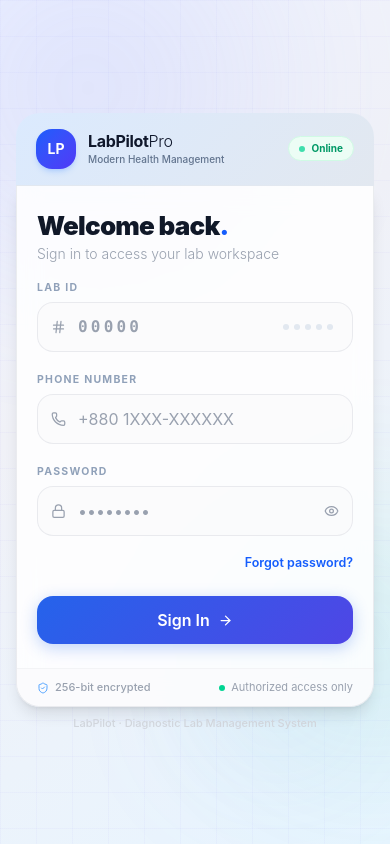
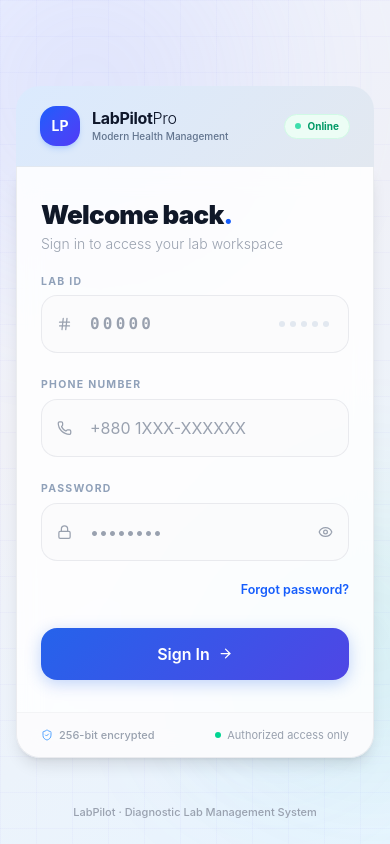
Before and after one commit to samiulfahad/LabPilotClient-Frontend, a React (Vite) app: page / in a window 390 px wide. Built offline with nearby package versions, Linux system fonts and the light colour scheme; what @react-pdf/renderer would draw is missing.

Commit message:
updated report upload

```diff
--- a/src/pages/login/index.jsx
+++ b/src/pages/login/index.jsx
@@ -125,15 +125,15 @@ export default function Login() {
     setResetPhone("");
   };
 
-  /* ── Responsive input styles (tuned for mobile) ── */
+  /* ── Modern mobile-first input styles ── */
   const inputBase =
-    "w-full bg-gray-50/70 border border-gray-200/80 rounded-2xl px-4 py-3 pl-10 text-base text-slate-800 outline-none transition-all duration-200 placeholder:text-gray-400 focus:border-blue-400 focus:ring-4 focus:ring-blue-100/60 focus:bg-white sm:px-5 sm:py-4 sm:pl-12 sm:text-sm";
+    "w-full bg-gray-50/70 border border-gray-200/80 rounded-2xl px-5 py-4 pl-12 text-base text-slate-800 outline-none transition-all duration-200 placeholder:text-gray-400 focus:border-blue-400 focus:ring-4 focus:ring-blue-100/60 focus:bg-white sm:px-3.5 sm:py-2.5 sm:pl-10 sm:text-sm";
 
   const inputErr = "border-red-300 ring-4 ring-red-100/60 focus:border-red-400 focus:ring-red-100/60";
 
   return (
     <div
-      className="h-screen overflow-hidden flex items-center justify-center p-4 relative"
+      className="fixed inset-0 h-[100dvh] w-full flex items-center justify-center p-4 sm:p-6 overflow-hidden"
       style={{
         background: "linear-gradient(145deg, #f0f4ff 0%, #f0f1f7 40%, #e8f5ff 100%)",
         fontFamily: "'Inter', 'SF Pro Display', system-ui, sans-serif",
@@ -176,7 +176,7 @@ export default function Login() {
       >
         {/* ── Brand header (matches DesktopMenu header exactly) ── */}
         <div
-          className="flex items-center gap-3 px-5 py-4 sm:px-6 sm:py-5 rounded-t-3xl border-b border-slate-200"
+          className="flex items-center gap-3 px-6 py-5 sm:px-5 sm:py-4 rounded-t-3xl border-b border-slate-200"
           style={{
             background: "linear-gradient(135deg, #dbeafe 0%, #e2e8f0 100%)",
             animation: "lpFadeUp 0.5s cubic-bezier(.22,1,.36,1) 0.05s both",
@@ -203,10 +203,10 @@ export default function Login() {
           className="bg-white/85 backdrop-blur-md border border-gray-200/80 border-t-0 shadow-lg"
           style={{ borderRadius: "0 0 24px 24px" }}
         >
-          <div className="px-5 pt-6 pb-6 sm:px-7 sm:pt-8 sm:pb-8">
+          <div className="px-6 sm:px-7 pt-8 sm:pt-6 pb-8 sm:pb-6">
             {/* ── View headings ── */}
             {view === "login" && (
-              <div className="mb-4 sm:mb-5" style={{ animation: "lpFadeUp 0.5s cubic-bezier(.22,1,.36,1) 0.1s both" }}>
+              <div className="mb-5" style={{ animation: "lpFadeUp 0.5s cubic-bezier(.22,1,.36,1) 0.1s both" }}>
                 <h1
                   className="text-[26px] sm:text-[22px] font-black text-gray-900 tracking-tight leading-tight mb-0.5"
                   style={{ letterSpacing: "-0.03em" }}
@@ -218,7 +218,7 @@ export default function Login() {
             )}
 
             {view === "reset" && (
-              <div className="mb-4 sm:mb-5" style={{ animation: "lpFadeUp 0.5s cubic-bezier(.22,1,.36,1) 0.1s both" }}>
+              <div className="mb-5" style={{ animation: "lpFadeUp 0.5s cubic-bezier(.22,1,.36,1) 0.1s both" }}>
                 <h1
                   className="text-[26px] sm:text-[22px] font-black text-gray-900 tracking-tight leading-tight mb-0.5"
                   style={{ letterSpacing: "-0.03em" }}
@@ -232,7 +232,7 @@ export default function Login() {
             )}
 
             {view === "sent" && (
-              <div className="mb-4 sm:mb-5" style={{ animation: "lpFadeUp 0.5s cubic-bezier(.22,1,.36,1) 0.1s both" }}>
+              <div className="mb-5" style={{ animation: "lpFadeUp 0.5s cubic-bezier(.22,1,.36,1) 0.1s both" }}>
                 <h1
                   className="text-[26px] sm:text-[22px] font-black text-gray-900 tracking-tight leading-tight mb-0.5"
                   style={{ letterSpacing: "-0.03em" }}
@@ -245,16 +245,16 @@ export default function Login() {
 
             {/* ════ LOGIN ════ */}
             {view === "login" && (
-              <div className="flex flex-col gap-5 sm:gap-4">
+              <div className="flex flex-col gap-6 sm:gap-4">
                 {/* Lab ID */}
                 <div style={{ animation: "lpFadeUp 0.5s cubic-bezier(.22,1,.36,1) 0.15s both" }}>
                   <Field label="Lab ID" icon={Hash} error={errors.labId}>
                     <Hash
                       size={15}
-                      className="absolute left-3.5 sm:left-4 top-1/2 -translate-y-1/2 text-gray-400 pointer-events-none z-10"
+                      className="absolute left-4 sm:left-3.5 top-1/2 -translate-y-1/2 text-gray-400 pointer-events-none z-10"
                     />
                     <input
-                      className={`${inputBase} font-mono tracking-[0.2em] font-bold pr-20 sm:pr-24 ${
+                      className={`${inputBase} font-mono tracking-[0.2em] font-bold pr-24 sm:pr-20 ${
                         errors.labId ? inputErr : ""
                       }`}
                       type="text"
@@ -273,7 +273,7 @@ export default function Login() {
                   <Field label="Phone Number" icon={Phone} error={errors.phone}>
                     <Phone
                       size={15}
-                      className="absolute left-3.5 sm:left-4 top-1/2 -translate-y-1/2 text-gray-400 pointer-events-none z-10"
+                      className="absolute left-4 sm:left-3.5 top-1/2 -translate-y-1/2 text-gray-400 pointer-events-none z-10"
                     />
                     <input
                       className={`${inputBase} ${errors.phone ? inputErr : ""}`}
@@ -290,10 +290,10 @@ export default function Login() {
                   <Field label="Password" icon={Lock} error={errors.password}>
                     <Lock
                       size={15}
-                      className="absolute left-3.5 sm:left-4 top-1/2 -translate-y-1/2 text-gray-400 pointer-events-none z-10"
+                      className="absolute left-4 sm:left-3.5 top-1/2 -translate-y-1/2 text-gray-400 pointer-events-none z-10"
                     />
                     <input
-                      className={`${inputBase} pr-11 sm:pr-12 ${errors.password ? inputErr : ""}`}
+                      className={`${inputBase} pr-12 sm:pr-11 ${errors.password ? inputErr : ""}`}
                       type={showPw ? "text" : "password"}
                       placeholder="••••••••"
                       value={password}
@@ -302,7 +302,7 @@ export default function Login() {
                     />
                     <button
                       type="button"
-                      className="absolute right-3.5 sm:right-4 top-1/2 -translate-y-1/2 text-gray-400 hover:text-gray-600 transition-colors"
+                      className="absolute right-4 sm:right-3.5 top-1/2 -translate-y-1/2 text-gray-400 hover:text-gray-600 transition-colors"
                       onClick={() => setShowPw((p) => !p)}
                       tabIndex={-1}
                     >
@@ -313,7 +313,7 @@ export default function Login() {
 
                 {/* Forgot */}
                 <div
-                  className="flex justify-end -mt-0.5"
+                  className="flex justify-end -mt-1"
                   style={{ animation: "lpFadeUp 0.5s cubic-bezier(.22,1,.36,1) 0.28s both" }}
                 >
                   <button
@@ -342,7 +342,7 @@ export default function Login() {
                     type="button"
                     onClick={handleLogin}
                     disabled={loading}
-                    className="group w-full flex items-center justify-center gap-2 px-6 py-3 sm:px-4 sm:py-3.5 rounded-2xl font-semibold text-base sm:text-sm text-white transition-all duration-200 disabled:opacity-60 disabled:cursor-not-allowed hover:-translate-y-0.5 hover:shadow-lg hover:shadow-blue-500/25 active:translate-y-0"
+                    className="group w-full flex items-center justify-center gap-2 px-6 py-3.5 sm:px-4 sm:py-2.5 rounded-2xl font-semibold text-base sm:text-sm text-white transition-all duration-200 disabled:opacity-60 disabled:cursor-not-allowed hover:-translate-y-0.5 hover:shadow-lg hover:shadow-blue-500/25 active:translate-y-0"
                     style={{
                       background: "linear-gradient(135deg, #2563eb 0%, #4f46e5 100%)",
                       boxShadow: "0 4px 16px rgba(37,99,235,0.28)",
@@ -364,13 +364,13 @@ export default function Login() {
             {/* ════ RESET ════ */}
             {view === "reset" && (
               <div
-                className="flex flex-col gap-5 sm:gap-5"
+                className="flex flex-col gap-6 sm:gap-5"
                 style={{ animation: "lpFadeUp 0.5s cubic-bezier(.22,1,.36,1) 0.1s both" }}
               >
                 <Field label="Registered Phone Number" icon={Phone} error={errors.resetPhone}>
                   <Phone
                     size={15}
-                    className="absolute left-3.5 sm:left-4 top-1/2 -translate-y-1/2 text-gray-400 pointer-events-none z-10"
+                    className="absolute left-4 sm:left-3.5 top-1/2 -translate-y-1/2 text-gray-400 pointer-events-none z-10"
                   />
                   <input
                     className={`${inputBase} ${errors.resetPhone ? inputErr : ""}`}
@@ -387,7 +387,7 @@ export default function Login() {
                   type="button"
                   onClick={handleReset}
                   disabled={loading}
-                  className="group w-full flex items-center justify-center gap-2 px-6 py-3 sm:px-4 sm:py-3.5 rounded-2xl font-semibold text-base sm:text-sm text-white transition-all duration-200 disabled:opacity-60 disabled:cursor-not-allowed hover:-translate-y-0.5 hover:shadow-lg hover:shadow-blue-500/25"
+                  className="group w-full flex items-center justify-center gap-2 px-6 py-3.5 sm:px-4 sm:py-2.5 rounded-2xl font-semibold text-base sm:text-sm text-white transition-all duration-200 disabled:opacity-60 disabled:cursor-not-allowed hover:-translate-y-0.5 hover:shadow-lg hover:shadow-blue-500/25"
                   style={{
                     background: "linear-gradient(135deg, #2563eb 0%, #4f46e5 100%)",
                     boxShadow: "0 4px 16px rgba(37,99,235,0.28)",
@@ -417,7 +417,7 @@ export default function Login() {
             {/* ════ SENT ════ */}
             {view === "sent" && (
               <div
-                className="flex flex-col items-center gap-5 sm:gap-5 py-2 sm:py-4"
+                className="flex flex-col items-center gap-6 sm:gap-5 py-4 sm:py-2"
                 style={{ animation: "lpFadeUp 0.5s cubic-bezier(.22,1,.36,1) 0.1s both" }}
               >
                 {/* Success icon */}
@@ -454,7 +454,7 @@ export default function Login() {
           </div>
 
           {/* ── Card footer ── */}
-          <div className="flex items-center justify-between px-5 py-2.5 sm:px-7 sm:py-3 rounded-b-3xl border-t border-gray-100 bg-gray-50/50">
+          <div className="flex items-center justify-between px-6 sm:px-7 py-3.5 sm:py-3 rounded-b-3xl border-t border-gray-100 bg-gray-50/50">
             <div className="flex items-center gap-1.5">
               <ShieldCheck size={12} className="text-blue-400" />
               <span className="text-[11px] text-gray-400 font-medium">256-bit encrypted</span>
@@ -465,10 +465,12 @@ export default function Login() {
             </div>
           </div>
         </div>
+      </div>
 
-        {/* ── Bottom label ── */}
+      {/* ── Bottom label ── */}
+      <div className="absolute bottom-6 left-0 w-full flex justify-center pointer-events-none">
         <p
-          className="text-center text-[11px] text-gray-300 font-medium mt-2 sm:mt-4"
+          className="text-[11px] text-gray-400 font-medium"
           style={{ animation: "lpFadeUp 0.5s cubic-bezier(.22,1,.36,1) 0.5s both" }}
         >
           LabPilot · Diagnostic Lab Management System
@@ -482,7 +484,7 @@ export default function Login() {
         }
         @keyframes lpPulse {
           0%, 100% { box-shadow: 0 0 0 6px rgba(34,197,94,0.08); }
-          50%       { box-shadow: 0 0 0 12px rgba(34,197,94,0); }
+          50%      { box-shadow: 0 0 0 12px rgba(34,197,94,0); }
         }
       `}</style>
     </div>
```
